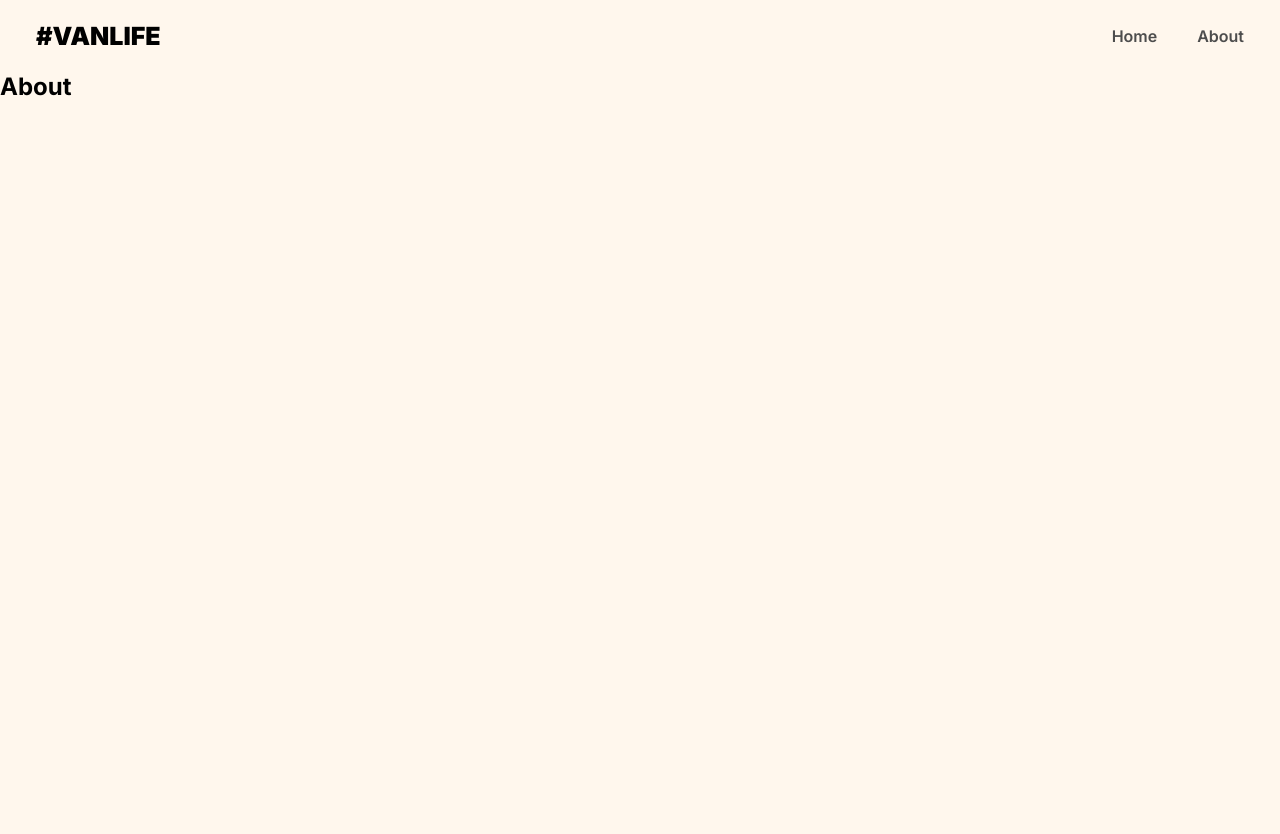
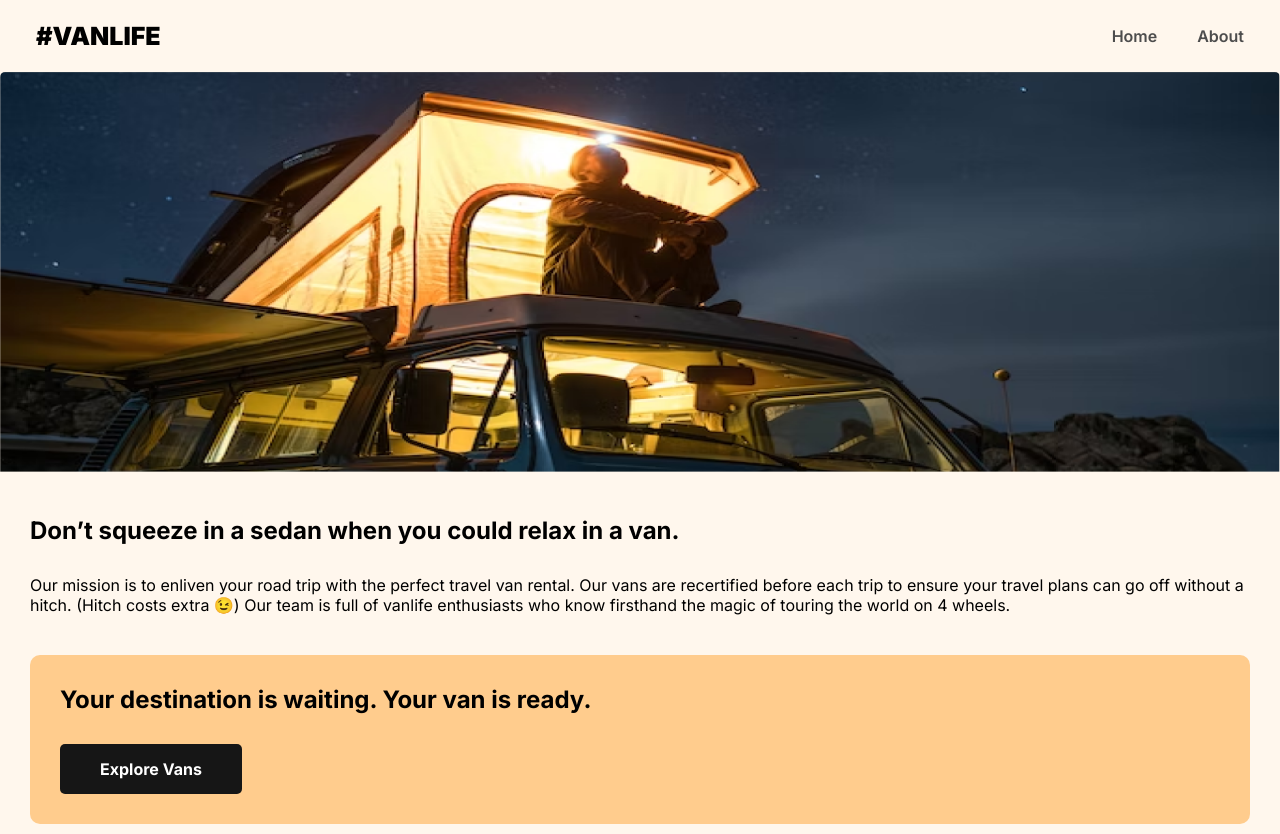
Before and after one commit to ajitdevx/react-van-life, a React (Vite) app: page /about in a window 1280 px wide. Before the commit the page ends 800 px from the top, so only its background shows below. Built offline with nearby package versions, Linux system fonts and the light colour scheme.

Commit message:
about page design

```diff
--- a/src/index.css
+++ b/src/index.css
@@ -120,3 +120,48 @@
     padding: 1.5rem;
     text-align: center;
 }
+
+/** about **/
+
+.about-page-container {
+    width: 100%;
+    overflow: hidden;
+    border-radius: 5px;
+    flex-shrink: 1;
+}
+
+.about-hero-image {
+    width: 100%;
+    max-height: 400px;
+    object-fit: fill;
+}
+
+.about-page-content {
+    padding: 30px;
+    margin: 10px 0px;
+}
+
+.about-page-content p {
+    margin: 30px 5px 0px 0px;
+}
+
+.about-page-ctx {
+    padding: 30px;
+    background-color: #FFCC8D;
+    margin: 10px 30px;
+    border-radius: 10px;
+}
+
+.about-page-ctx .link-button {
+    display: inline-block;
+    text-align: center;
+    text-decoration: none;
+    background-color: #161616;
+    color: white;
+    color: white;
+    font-weight: 700;
+    border-radius: 5px;
+    cursor: pointer;
+    padding: 15px 40px;
+    margin-top: 30px;
+}
--- a/src/pages/About.jsx
+++ b/src/pages/About.jsx
@@ -1,3 +1,26 @@
+import bgImg from "../assets/images/about-hero.png"
+import { Link } from "react-router"
+
 export default function About() {
-    return <h2>About</h2>
+    return (
+        <section className="about-page-container">
+            <img src={bgImg} alt="about hero image" className="about-hero-image" />
+            <div className="about-page-content">
+                <h1>Don’t squeeze in a sedan when you could relax in a van.</h1>
+                <p>
+                    Our mission is to enliven your road trip with the perfect travel van rental. Our vans are recertified before each trip to ensure your travel plans can go off without a hitch.
+                    (Hitch costs extra 😉)
+
+                    Our team is full of vanlife enthusiasts who know firsthand the magic of touring the world on 4 wheels.
+                </p>
+            </div>
+            <div className="about-page-ctx">
+                <h2>Your destination is waiting.
+                    Your van is ready.</h2>
+                <Link to="/vans" className="link-button" >
+                    Explore Vans
+                </Link>
+            </div>
+        </section>
+    )
 }
```
